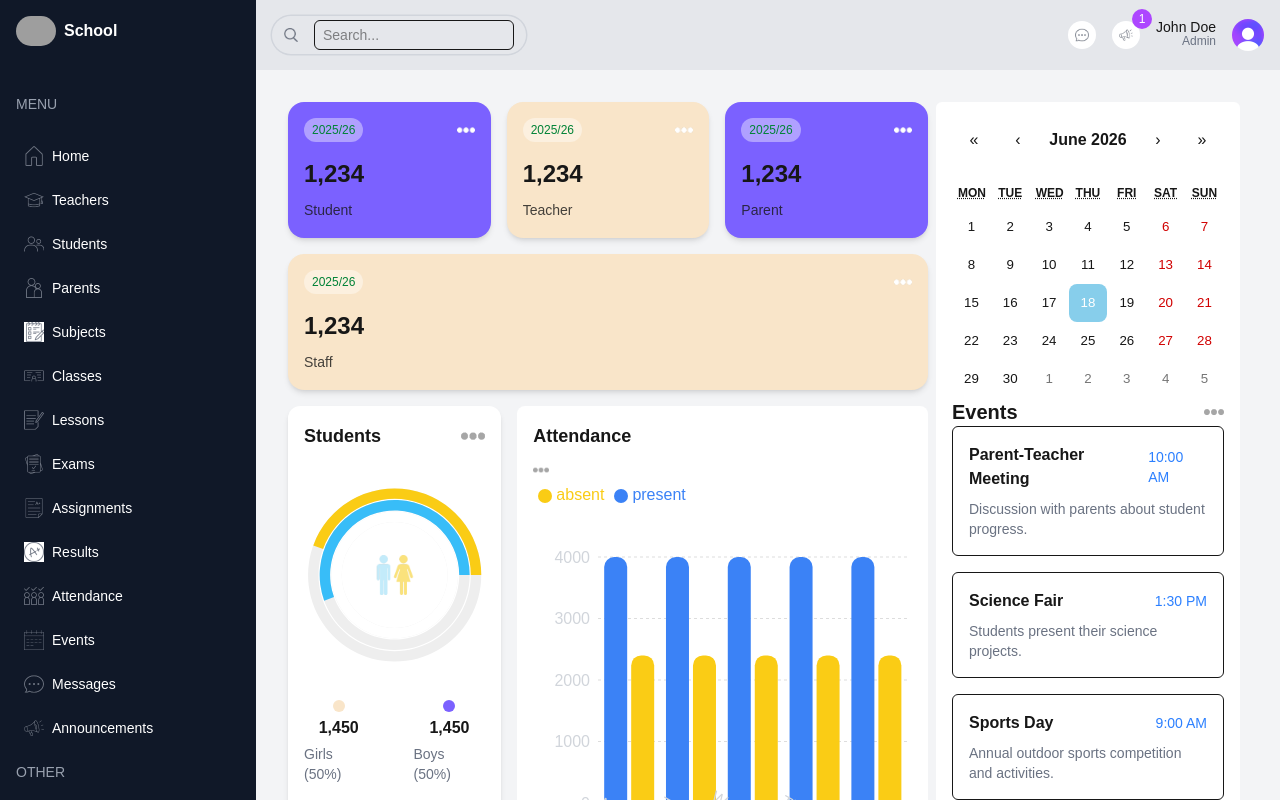
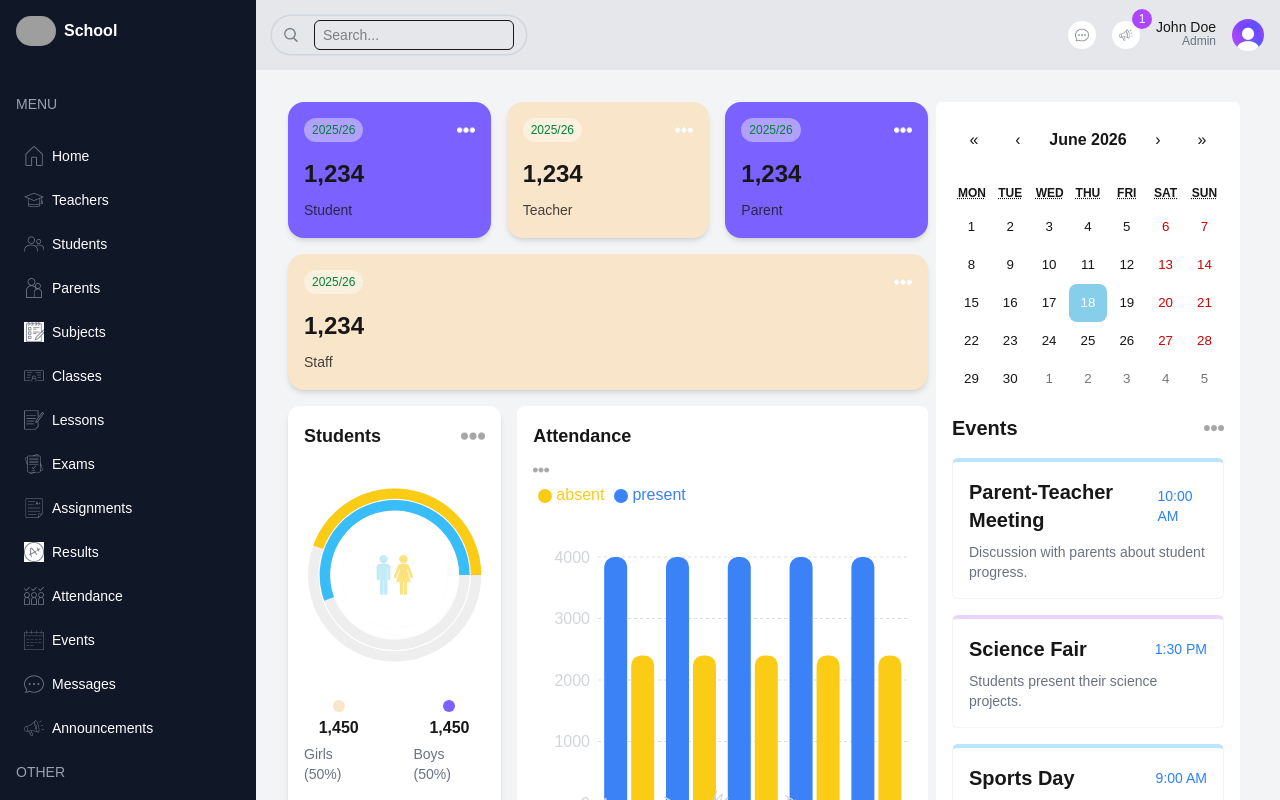
Before and after one commit to rumachoudhury/school-management-dashboard, a Next.js app: page /admin in a window 1280 px wide. Shown: the top 800 px of the page. Built offline with nearby package versions, Linux system fonts and the light colour scheme; grey boxes are pictures that could not be loaded.

Commit message:
Add some styles to the EventCalendar component

```diff
--- a/src/components/EventCalender.tsx
+++ b/src/components/EventCalender.tsx
@@ -48,7 +48,7 @@ function EventCalender() {
       <Calendar onChange={onChange} value={value} className="react-calendar" />
 
       <div className="flex items-center justify-between">
-        <h1 className="text-xl font-semibold">Events</h1>
+        <h1 className="text-xl font-semibold my-4">Events</h1>
 
         <Image
           src="/images/school-management-dashboard/moreDark.png"
@@ -59,9 +59,13 @@ function EventCalender() {
       </div>
       <div className="flex flex-col gap-4">
         {eventsData.map((event) => (
-          <div key={event.id} className="border p-4 rounded-md">
+          <div
+            key={event.id}
+            // className="border-2 border-t-4 border-gray-100  odd:border-t-sky-200 even:border-t-purple-200 p-4 rounded-md"
+            className="border border-gray-100 border-t-4 odd:border-t-sky-200 even:border-t-purple-200 p-4 rounded-md"
+          >
             <div className="flex justify-between items-center">
-              <h3 className="font-semibold">{event.title}</h3>
+              <h3 className="text-xl font-semibold">{event.title}</h3>
 
               <span className="text-sm font-medium text-blue-500">
                 {event.time}
```
